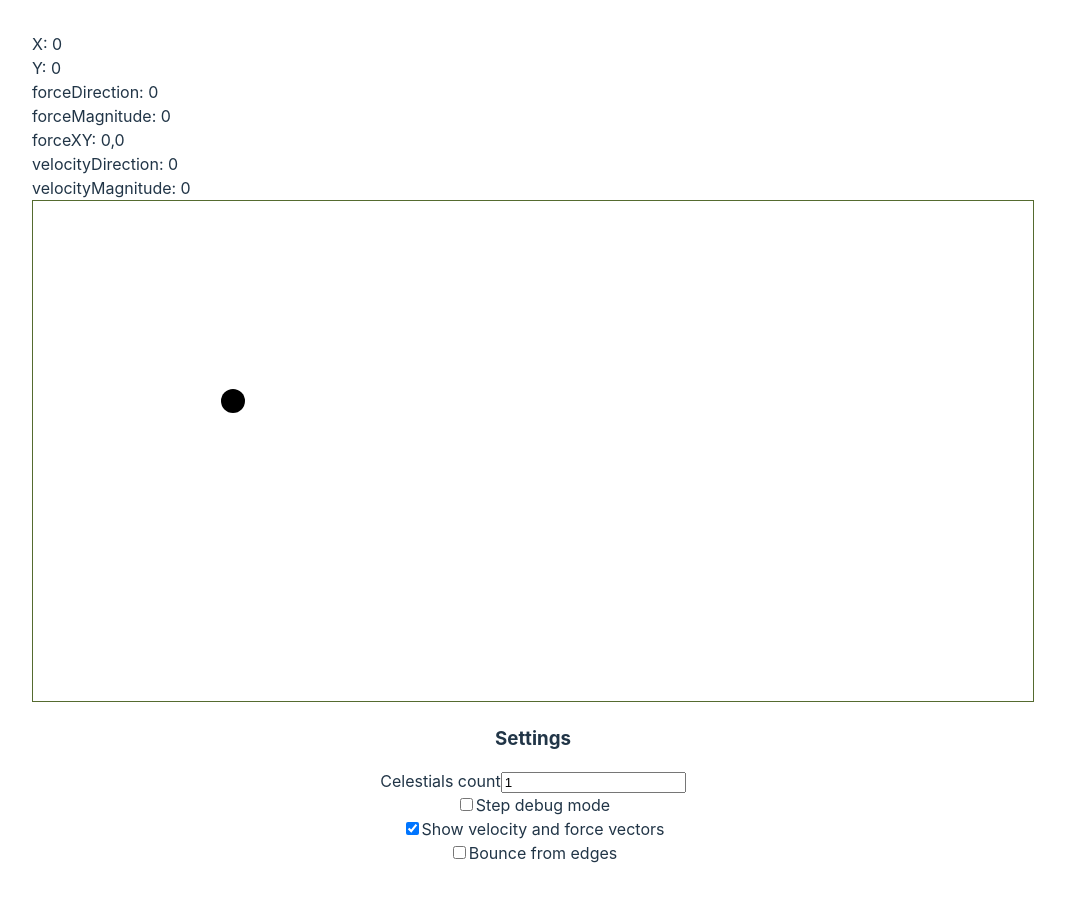
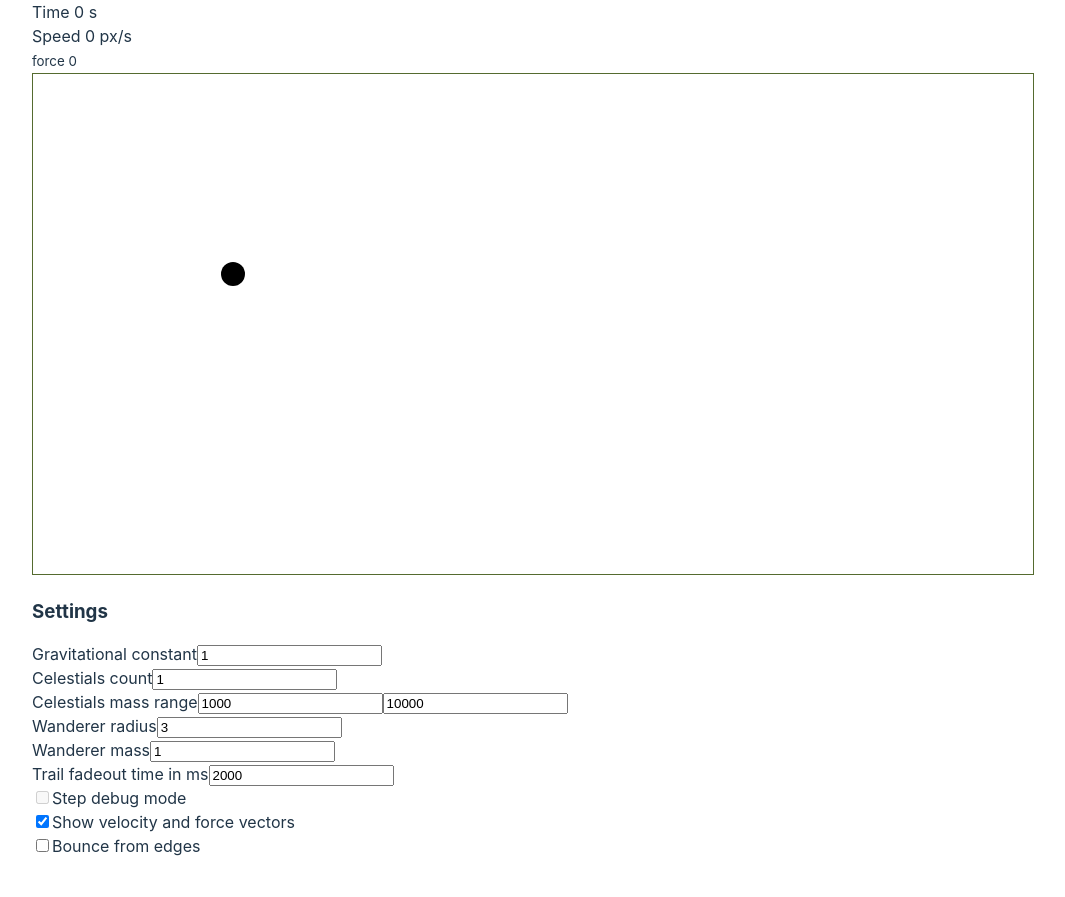
Before and after one commit to bonus-tm/gravity-yo, a Vue app: page / in a window 1280 px wide. Shown: the whole page, without its empty margins (107-1172 px from the left). After the commit the page ends 858 px from the top, so only its background shows below. Built offline with nearby package versions, Linux system fonts and the light colour scheme.

Commit message:
Make settings for all params with ability to revert to defaults

```diff
--- a/src/App.vue
+++ b/src/App.vue
@@ -4,9 +4,10 @@ import {wanderer} from '@/classes/Wanderer.js'
 import {Celestial} from '@/classes/Celestial.js'
 import {setOpacity} from '@/util/colors.js'
 import {rand, round} from '@/util/numbers.js'
-import {params, restoreParams} from '@/params.js'
+import {params} from '@/params.js'
 import {canvas, context, backgroundColor} from '@/store'
 import {clearCanvas, lineGradient, testTrail} from '@/classes/draw.js'
+import Settings from '@/components/Settings.vue'
 
 let raf
 
@@ -19,8 +20,6 @@ let celestials = []
 let time
 
 onMounted(() => {
-  restoreParams()
-
   let style = getComputedStyle(document.body)
   colorBg = style.getPropertyValue('--color-bg').trim()
   colorCelestial = style.getPropertyValue('--color-celestial').trim()
@@ -92,8 +91,6 @@ const frame = ts => {
 
   wanderer.pushToTrack()
 
-
-
   let isCollided = false
   // for (let body of celestials) {
   //   isCollided = isCollided || wanderer.interact(body)
@@ -160,15 +157,19 @@ const drawLine = (x, y) => {
 </script>
 
 <template>
-  <div style="text-align: left">
-    <div>X: {{ round(wanderer.x) }}</div>
-    <div>Y: {{ round(wanderer.y) }}</div>
+  <div>
+    <div>
+      Time
+      {{ round(wanderer.time / 1000, 1) }}
+      s
+    </div>
 
-    <div>forceDirection: {{ round(wanderer.force.direction, 5) }}</div>
-    <div>forceMagnitude: {{ round(wanderer.force.magnitude, 5) }}</div>
-    <div>forceXY: {{ round(wanderer.force.dx, 5) }},{{ round(wanderer.force.dy, 5) }}</div>
-    <div>velocityDirection: {{ round(wanderer.velocity.direction, 5) }}</div>
-    <div>velocityMagnitude: {{ round(wanderer.velocity.magnitude, 5) }}</div>
+    <div>
+      Speed
+      {{ round(wanderer.velocity.magnitude, 2) }}
+      px/s
+    </div>
+    <small>force {{ round(wanderer.force.magnitude, 2) }}</small>
   </div>
 
   <div v-if="wanderer" style="position:absolute;top: 10px;left: 10px;">
@@ -186,23 +187,7 @@ const drawLine = (x, y) => {
     height="500"
   />
 
-  <h3>Settings</h3>
-  <div>
-    <label for="celestialsCount">Celestials count</label>
-    <input id="celestialsCount" v-model="params.celestialsCount" type="number" min="0" />
-  </div>
-  <div>
-    <input id="stepByStep" v-model="params.stepByStep" type="checkbox" />
-    <label for="stepByStep">Step debug mode</label>
-  </div>
-  <div>
-    <input id="showVectors" v-model="params.showVectors" type="checkbox" />
-    <label for="showVectors">Show velocity and force vectors</label>
-  </div>
-  <div>
-    <input id="bounceFromEdges" v-model="params.bounceFromEdges" type="checkbox" />
-    <label for="bounceFromEdges">Bounce from edges</label>
-  </div>
+  <Settings />
 </template>
 
 <style scoped>
--- /dev/null
+++ b/src/components/Settings.vue
@@ -0,0 +1,70 @@
+<script setup>
+import {onMounted, toRaw, watch} from 'vue'
+import {KEY, params, restoreParams, showRevert, revertToDefaults} from '@/params.js'
+
+watch(params, newParams => {
+  localStorage.setItem(KEY, JSON.stringify(toRaw(newParams)))
+})
+
+onMounted(() => {
+  restoreParams()
+})
+
+</script>
+
+<template>
+  <div id="settings">
+    <h3>
+      Settings
+      <button v-if="showRevert" @click="revertToDefaults">
+        Revert to defaults
+      </button>
+    </h3>
+    <div>
+      <label for="G">Gravitational constant</label>
+      <input id="G" v-model="params.G" type="number" min="0" />
+    </div>
+
+    <div>
+      <label for="celestialsCount">Celestials count</label>
+      <input id="celestialsCount" v-model="params.celestialsCount" type="number" min="0" />
+    </div>
+
+    <div>
+      <label for="massMin">Celestials mass range</label>
+      <input id="massMin" v-model="params.massMin" type="number" min="1" />
+      <input v-model="params.massMax" type="number" min="1" />
+    </div>
+
+    <div>
+      <label for="wandererRadius">Wanderer radius</label>
+      <input id="wandererRadius" v-model="params.wandererRadius" type="number" min="1" />
+    </div>
+
+    <div>
+      <label for="wandererMass">Wanderer mass</label>
+      <input id="wandererMass" v-model="params.wandererMass" type="number" min="1" />
+    </div>
+
+    <div>
+      <label for="trailFadeoutMs">Trail fadeout time in ms</label>
+      <input id="trailFadeoutMs" v-model="params.trailFadeoutMs" type="number" min="1" />
+    </div>
+
+    <div>
+      <input id="stepByStep" v-model="params.stepByStep" type="checkbox" disabled />
+      <label for="stepByStep">Step debug mode</label>
+    </div>
+    <div>
+      <input id="showVectors" v-model="params.showVectors" type="checkbox" />
+      <label for="showVectors">Show velocity and force vectors</label>
+    </div>
+    <div>
+      <input id="bounceFromEdges" v-model="params.bounceFromEdges" type="checkbox" />
+      <label for="bounceFromEdges">Bounce from edges</label>
+    </div>
+  </div>
+</template>
+
+<style scoped>
+</style>
--- a/src/params.js
+++ b/src/params.js
@@ -1,19 +1,23 @@
-import {reactive, toRaw, watch} from 'vue'
+import {computed, reactive} from 'vue'
 
-const KEY = 'gravity-yo-params'
+export const KEY = 'gravity-yo-params'
 
-export const params = reactive({
+const paramDefaults = {
   G: 1,
   showVectors: true,
   stepByStep: false,
+  bounceFromEdges: false,
   celestialsCount: 1,
-  celestialsMassRange: [1000, 10_000],
-  celestialsRadiusRange: [12, 12],
+  massMin: 1000,
+  massMax: 10_000,
+  radiusMin: 12,
+  radiusMax: 12,
   wandererMass: 1,
   wandererRadius: 3,
-  bounceFromEdges: false,
-  trailFadeoutMs: 4500,
-})
+  trailFadeoutMs: 2000,
+}
+
+export const params = reactive(Object.assign({}, paramDefaults))
 
 export const restoreParams = () => {
   let savedParams = localStorage.getItem(KEY)
@@ -25,6 +29,15 @@ export const restoreParams = () => {
   }
 }
 
-watch(params, newParams => {
-  localStorage.setItem(KEY, JSON.stringify(toRaw(newParams)))
+export const revertToDefaults = () => {
+  for (let [k, v] of Object.entries(paramDefaults)) {
+    params[k] = v
+  }
+}
+
+export const showRevert = computed(() => {
+  for (let [k, v] of Object.entries(paramDefaults)) {
+    if (params[k] !== v) return true
+  }
+  return false
 })
--- a/src/style.css
+++ b/src/style.css
@@ -75,10 +75,7 @@ button:focus-visible {
 }
 
 #app {
-  max-width: 1280px;
   margin: 0 auto;
-  padding: 2rem;
-  text-align: center;
 }
 
 @media (prefers-color-scheme: light) {
```
